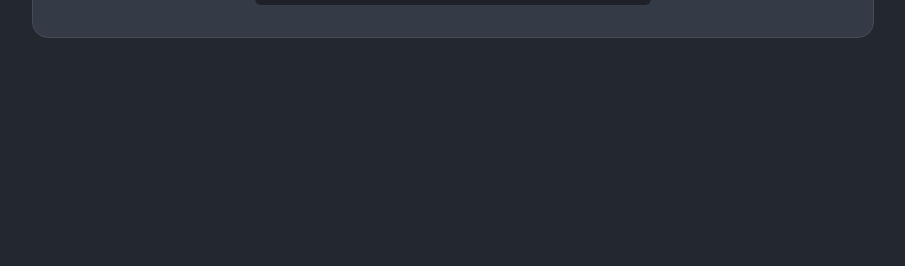
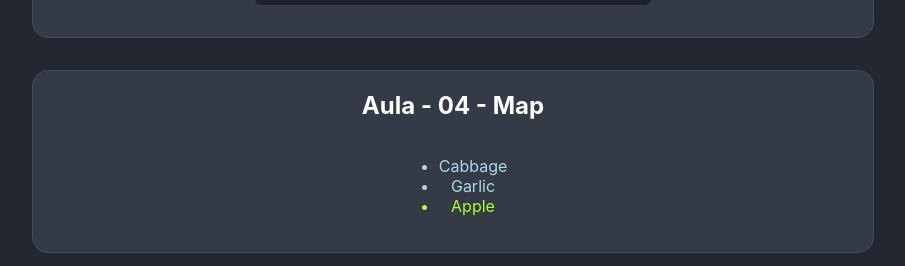
Before and after one commit to abaiense/react-documentation, a React (Create React App) app: page / in a window 1280 px wide. Shown: the part 1160-1426 px from the top of the page, without its empty margins (187-1092 px from the left). Before the commit the page ends 1214 px from the top, so only its background shows below. Built offline with nearby package versions, Linux system fonts and the light colour scheme.

Commit message:
exercicio Map

```diff
--- a/src/App.js
+++ b/src/App.js
@@ -1,7 +1,7 @@
 import "./App.css";
 import Aulas from "./Components/Aulas";
-import Card from "./Components/Card";
 import Condicional from "./Components/Condicional";
+import Map from "./Components/Map";
 import MyButton from "./Components/MyButton/MyButton";
 import MyButton02 from "./Components/MyButton/MyButton02";
 import Perfil from "./Components/Perfil";
@@ -23,6 +23,11 @@ function App() {
       <Aulas tituloAula={"Aula - 03"}>
         <Condicional isLoggedIn={true} />
       </Aulas>
+
+      <Aulas tituloAula={"Aula - 04 - Map"}>
+        <Map />
+      </Aulas>
+
     </div>
   );
 }
--- a/src/Components/Card/Card.css
+++ /dev/null
@@ -1,8 +0,0 @@
-.card{
-    background-color: red;
-    display: flex;
-    justify-content: center;
-    padding: 10px;
-    margin: 30px;
-    gap: 10;
-}
--- a/src/Components/Card/index.jsx
+++ /dev/null
@@ -1,11 +0,0 @@
-import './Card.css'
-
-const Card = ({children}) => {
-    return(
-        <div className='card'>
-
-        </div>
-    )
-}
-
-export default Card
--- /dev/null
+++ b/src/Components/Map/index.jsx
@@ -0,0 +1,21 @@
+import "./Map.css";
+
+const todosOsProdutos = [
+  { title: "Cabbage", isFruit: false, id: 1 },
+  { title: "Garlic", isFruit: false, id: 2 },
+  { title: "Apple", isFruit: true, id: 3 },
+];
+
+const Map = () => {
+  const listItems = todosOsProdutos.map((produto) => (
+    <li key={produto.id} style={{ color: produto.isFruit ? "GreenYellow" : "LightBlue" }}  >
+      {produto.title}
+    </li>
+  ));
+
+  return(
+    <ul>{listItems}</ul>
+  )
+};
+
+export default Map;
```
Also changed, not shown: src/Components/Map/Map.css (added).
